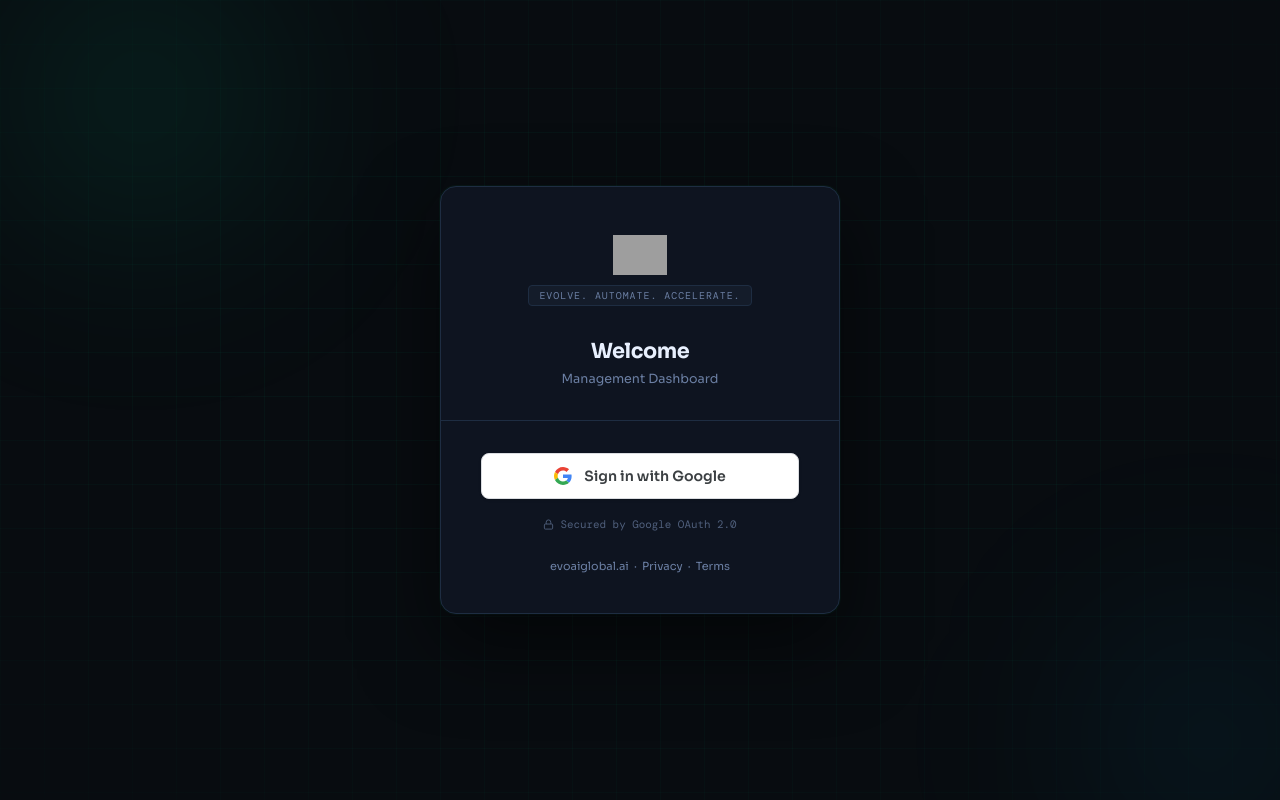
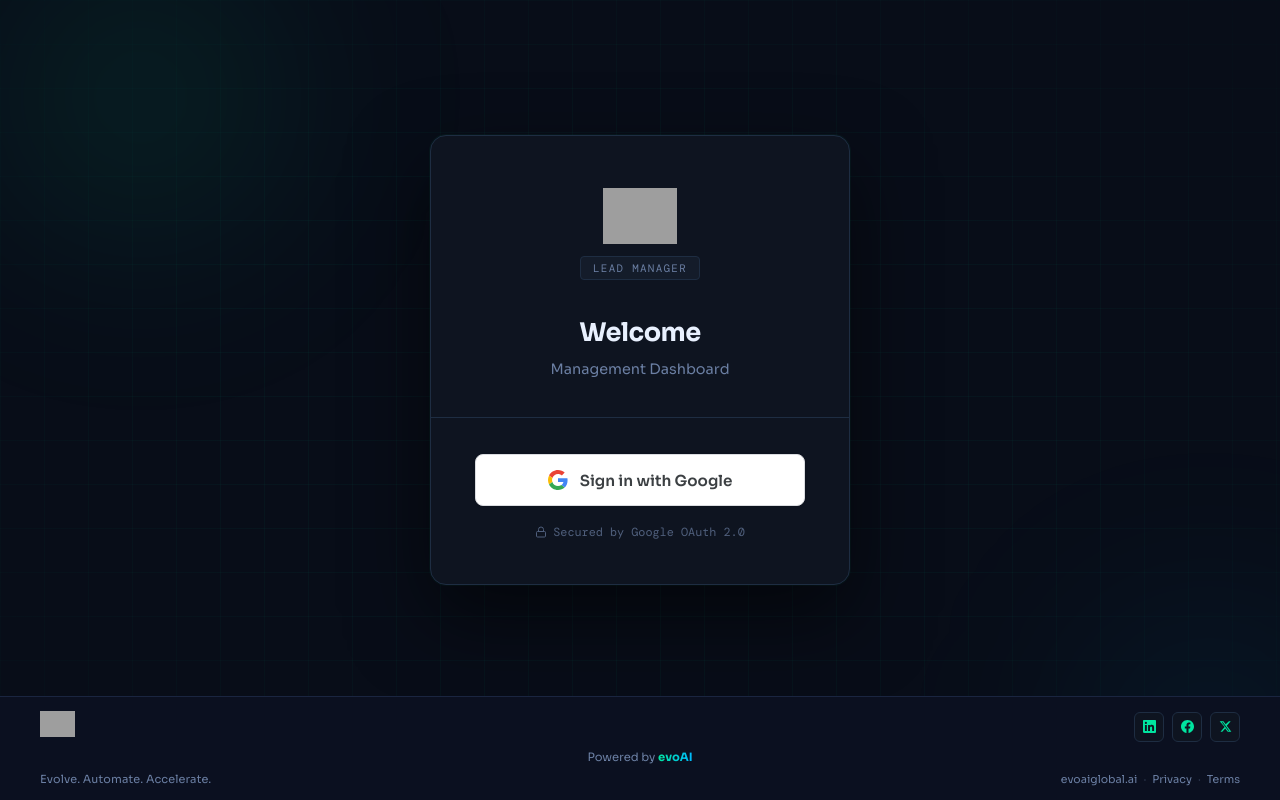
Before and after one commit to aiimplementer/evoai, a plain HTML site: page system/evoai-login.html in a window 1280 px wide. Drawn offline with nearby package versions, Linux system fonts and the light colour scheme; no server answers; grey boxes are pictures that could not be loaded.

Commit message:
Add files via upload

```diff
--- a/system/evoai-login.html
+++ b/system/evoai-login.html
@@ -8,17 +8,9 @@
 <link href="https://fonts.googleapis.com/css2?family=Sora:wght@300;400;500;600;700&family=DM+Mono:wght@400;500&display=swap" rel="stylesheet"/>
 
 <script type="module">
-  import { initializeApp }
-    from "https://www.gstatic.com/firebasejs/11.0.1/firebase-app.js";
-  import {
-    getAuth,
-    signInWithPopup,
-    GoogleAuthProvider,
-    setPersistence,
-    browserLocalPersistence
-  } from "https://www.gstatic.com/firebasejs/11.0.1/firebase-auth.js";
+  import { initializeApp } from "https://www.gstatic.com/firebasejs/11.0.1/firebase-app.js";
+  import { getAuth, signInWithPopup, GoogleAuthProvider, setPersistence, browserLocalPersistence } from "https://www.gstatic.com/firebasejs/11.0.1/firebase-auth.js";
 
-  /* ── PASTE YOUR FIREBASE CONFIG HERE ── */
   const firebaseConfig = {
     apiKey: "AIzaSyC4k4kJZ2aDrYs7Ah-H0SuMF-d8s55X9ZM",
     authDomain: "evoai-authentication.firebaseapp.com",
@@ -31,27 +23,20 @@
   const app      = initializeApp(firebaseConfig);
   const auth     = getAuth(app);
   const provider = new GoogleAuthProvider();
-
   await setPersistence(auth, browserLocalPersistence);
 
-  /* ── Google Sign In via Popup ── */
-  /* No onAuthStateChanged here — that was causing the redirect loop */
   window.googleLogin = async () => {
     const btn = document.getElementById('googleBtn');
     btn.disabled = true;
     btn.innerHTML = '<span class="btn-spinner"></span> Opening Google…';
     clearError();
-
     try {
       const result = await signInWithPopup(auth, provider);
-      if (result?.user) {
-        window.location.href = "/system/evoai-leads.html";
-      }
+      if (result?.user) window.location.href = "/system/evoai-leads.html";
     } catch (err) {
       btn.disabled = false;
       btn.innerHTML = googleBtnInner;
-      if (err.code !== 'auth/popup-closed-by-user' &&
-          err.code !== 'auth/cancelled-popup-request') {
+      if (err.code !== 'auth/popup-closed-by-user' && err.code !== 'auth/cancelled-popup-request') {
         showError(friendlyError(err.code));
       }
       console.error(err);
@@ -70,10 +55,7 @@
     return map[code] || 'Something went wrong. Please try again.';
   }
 
-  function clearError() {
-    document.getElementById('errorMsg').style.display = 'none';
-  }
-
+  function clearError() { document.getElementById('errorMsg').style.display = 'none'; }
   function showError(msg) {
     const el = document.getElementById('errorMsg');
     el.querySelector('span').textContent = msg;
@@ -83,7 +65,7 @@
 
 <style>
   :root {
-    --bg:      #080c10;
+    --bg:      #080d18;
     --surface: #0e1420;
     --surface2:#141c2a;
     --border:  #1e2d42;
@@ -121,39 +103,40 @@
   .card {
     position: relative; z-index: 1;
     background: var(--surface); border: 1px solid var(--border); border-radius: 16px;
-    padding: 48px 40px 40px; width: 100%; max-width: 400px;
+    padding: 52px 44px 44px; width: 100%; max-width: 420px;
     box-shadow: 0 32px 80px rgba(0,0,0,.55), 0 0 0 1px rgba(0,229,160,.05);
     animation: cardIn .4s cubic-bezier(.22,1,.36,1); text-align: center;
+    margin-bottom: 80px;
   }
   @keyframes cardIn {
     from { opacity: 0; transform: translateY(28px) scale(.98); }
     to   { opacity: 1; transform: translateY(0) scale(1); }
   }
 
-  .logo-wrap { display: flex; flex-direction: column; align-items: center; gap: 10px; margin-bottom: 32px; }
-  .logo-wrap img { height: 40px; width: auto; }
+  .logo-wrap { display: flex; flex-direction: column; align-items: center; gap: 12px; margin-bottom: 36px; }
+  .logo-wrap img { height: 56px; width: auto; }
   .logo-badge {
-    font-family: var(--mono); font-size: .62rem; letter-spacing: .1em;
+    font-family: var(--mono); font-size: .68rem; letter-spacing: .12em;
     background: var(--surface2); border: 1px solid var(--border);
-    color: var(--muted); padding: 3px 10px; border-radius: 4px; text-transform: uppercase;
+    color: var(--muted); padding: 4px 12px; border-radius: 4px; text-transform: uppercase;
   }
 
-  .card-title { font-size: 1.3rem; font-weight: 700; letter-spacing: -.02em; margin-bottom: 6px; }
-  .card-sub   { font-size: .79rem; color: var(--muted); margin-bottom: 32px; line-height: 1.5; }
-  .divider    { height: 1px; background: var(--border); margin: 0 -40px 32px; }
+  .card-title { font-size: 1.6rem; font-weight: 700; letter-spacing: -.02em; margin-bottom: 10px; }
+  .card-sub   { font-size: .9rem; color: var(--muted); margin-bottom: 36px; line-height: 1.6; }
+  .divider    { height: 1px; background: var(--border); margin: 0 -44px 36px; }
 
   .msg {
     display: none; align-items: flex-start; gap: 10px;
-    padding: 11px 14px; border-radius: 8px;
-    font-size: .79rem; margin-bottom: 20px; line-height: 1.45; text-align: left;
+    padding: 12px 14px; border-radius: 8px;
+    font-size: .84rem; margin-bottom: 20px; line-height: 1.45; text-align: left;
   }
   .msg svg { flex-shrink: 0; margin-top: 1px; }
   .msg-error { background: rgba(255,77,109,.08); border: 1px solid rgba(255,77,109,.2); color: #ff8099; }
 
   .google-btn {
-    width: 100%; padding: 13px 20px;
+    width: 100%; padding: 15px 20px;
     background: #fff; color: #3c4043;
-    font-family: var(--font); font-size: .88rem; font-weight: 600;
+    font-family: var(--font); font-size: .95rem; font-weight: 600;
     border: 1px solid #dadce0; border-radius: 8px; cursor: pointer; transition: all .18s;
     display: flex; align-items: center; justify-content: center; gap: 12px;
     box-shadow: 0 1px 3px rgba(0,0,0,.12);
@@ -171,16 +154,63 @@
 
   .secure-note {
     display: flex; align-items: center; justify-content: center; gap: 6px;
-    margin-top: 18px; font-size: .68rem; color: var(--muted); font-family: var(--mono); opacity: .7;
+    margin-top: 18px; font-size: .74rem; color: var(--muted); font-family: var(--mono); opacity: .7;
   }
 
-  .card-footer { margin-top: 28px; font-size: .7rem; color: var(--muted); }
-  .card-footer a { color: var(--muted); text-decoration: none; transition: color .15s; }
-  .card-footer a:hover { color: var(--accent); }
+  /* ── FOOTER matching evoaiglobal.ai ── */
+  .site-footer {
+    position: fixed; bottom: 0; left: 0; right: 0; z-index: 10;
+    background: #0b1020;
+    border-top: 1px solid #1a2540;
+    padding: 14px 40px;
+  }
+
+  .footer-top {
+    display: flex; align-items: center; justify-content: space-between; margin-bottom: 8px;
+  }
+
+  .footer-logo img { height: 26px; width: auto; }
+
+  .footer-social { display: flex; align-items: center; gap: 8px; }
+  .social-icon {
+    width: 30px; height: 30px; border-radius: 6px;
+    border: 1px solid #1e2d42;
+    display: flex; align-items: center; justify-content: center;
+    color: var(--accent); text-decoration: none; transition: all .18s;
+    background: #0e1420;
+  }
+  .social-icon:hover { border-color: var(--accent); background: rgba(0,229,160,.08); }
+  .social-icon svg { width: 13px; height: 13px; }
+
+  .footer-middle {
+    text-align: center; margin-bottom: 8px;
+    font-size: .72rem; color: var(--muted);
+  }
+  .footer-middle .evoai-link {
+    background: linear-gradient(90deg, #00e5a0, #00b8ff);
+    -webkit-background-clip: text; -webkit-text-fill-color: transparent;
+    background-clip: text; font-weight: 700; text-decoration: none;
+  }
+
+  .footer-bottom {
+    display: flex; align-items: center; justify-content: space-between;
+  }
+
+  .footer-tagline {
+    font-size: .7rem; color: var(--muted); letter-spacing: .01em;
+  }
+
+  .footer-links {
+    display: flex; align-items: center; gap: 6px; font-size: .68rem; color: var(--muted);
+  }
+  .footer-links a { color: var(--muted); text-decoration: none; transition: color .15s; }
+  .footer-links a:hover { color: var(--accent); }
+  .footer-links span { opacity: .4; }
 
   @media (max-width: 480px) {
-    .card { padding: 36px 24px 28px; margin: 16px; }
-    .divider { margin: 0 -24px 28px; }
+    .card { padding: 40px 28px 32px; margin: 16px; margin-bottom: 90px; }
+    .divider { margin: 0 -28px 32px; }
+    .site-footer { padding: 12px 20px; }
   }
 </style>
 </head>
@@ -190,10 +220,9 @@
 <div class="orb orb-2"></div>
 
 <div class="card">
-
   <div class="logo-wrap">
     <img src="https://www.evoaiglobal.ai/images/logo.png" alt="evoAI"/>
-    <span class="logo-badge">Evolve. Automate. Accelerate.</span>
+    <span class="logo-badge">Lead Manager</span>
   </div>
 
   <div class="card-title">Welcome</div>
@@ -207,7 +236,7 @@
   </div>
 
   <button class="google-btn" id="googleBtn" onclick="googleLogin()">
-    <svg width="18" height="18" viewBox="0 0 48 48" style="flex-shrink:0">
+    <svg width="20" height="20" viewBox="0 0 48 48" style="flex-shrink:0">
       <path fill="#EA4335" d="M24 9.5c3.54 0 6.71 1.22 9.21 3.6l6.85-6.85C35.9 2.38 30.47 0 24 0 14.62 0 6.51 5.38 2.56 13.22l7.98 6.19C12.43 13.72 17.74 9.5 24 9.5z"/>
       <path fill="#4285F4" d="M46.98 24.55c0-1.57-.15-3.09-.38-4.55H24v9.02h12.94c-.58 2.96-2.26 5.48-4.78 7.18l7.73 6c4.51-4.18 7.09-10.36 7.09-17.65z"/>
       <path fill="#FBBC05" d="M10.53 28.59c-.48-1.45-.76-2.99-.76-4.59s.27-3.14.76-4.59l-7.98-6.19C.92 16.46 0 20.12 0 24c0 3.88.92 7.54 2.56 10.78l7.97-6.19z"/>
@@ -217,22 +246,48 @@
   </button>
 
   <div class="secure-note">
-    <svg width="11" height="11" viewBox="0 0 24 24" fill="none" stroke="currentColor" stroke-width="2"><rect x="3" y="11" width="18" height="11" rx="2"/><path d="M7 11V7a5 5 0 0 1 10 0v4"/></svg>
+    <svg width="12" height="12" viewBox="0 0 24 24" fill="none" stroke="currentColor" stroke-width="2"><rect x="3" y="11" width="18" height="11" rx="2"/><path d="M7 11V7a5 5 0 0 1 10 0v4"/></svg>
     Secured by Google OAuth 2.0
   </div>
+</div>
 
-  <div class="card-footer">
+<!-- ── Footer matching evoaiglobal.ai ── -->
+<footer class="site-footer">
+  <div class="footer-top">
+    <a href="https://evoaiglobal.ai" target="_blank" class="footer-logo">
+      <img src="https://www.evoaiglobal.ai/images/logo.png" alt="evoAI"/>
+    </a>
+    <div class="footer-social">
+      <!-- LinkedIn -->
+      <a href="https://linkedin.com/company/evoaiglobal" target="_blank" class="social-icon" aria-label="LinkedIn">
+        <svg viewBox="0 0 24 24" fill="currentColor"><path d="M20.447 20.452h-3.554v-5.569c0-1.328-.027-3.037-1.852-3.037-1.853 0-2.136 1.445-2.136 2.939v5.667H9.351V9h3.414v1.561h.046c.477-.9 1.637-1.85 3.37-1.85 3.601 0 4.267 2.37 4.267 5.455v6.286zM5.337 7.433a2.062 2.062 0 0 1-2.063-2.065 2.064 2.064 0 1 1 2.063 2.065zm1.782 13.019H3.555V9h3.564v11.452zM22.225 0H1.771C.792 0 0 .774 0 1.729v20.542C0 23.227.792 24 1.771 24h20.451C23.2 24 24 23.227 24 22.271V1.729C24 .774 23.2 0 22.222 0h.003z"/></svg>
+      </a>
+      <!-- Facebook -->
+      <a href="https://facebook.com/evoaiglobal" target="_blank" class="social-icon" aria-label="Facebook">
+        <svg viewBox="0 0 24 24" fill="currentColor"><path d="M24 12.073c0-6.627-5.373-12-12-12s-12 5.373-12 12c0 5.99 4.388 10.954 10.125 11.854v-8.385H7.078v-3.47h3.047V9.43c0-3.007 1.792-4.669 4.533-4.669 1.312 0 2.686.235 2.686.235v2.953H15.83c-1.491 0-1.956.925-1.956 1.874v2.25h3.328l-.532 3.47h-2.796v8.385C19.612 23.027 24 18.062 24 12.073z"/></svg>
+      </a>
+      <!-- X / Twitter -->
+      <a href="https://x.com/evoaiglobal" target="_blank" class="social-icon" aria-label="X">
+        <svg viewBox="0 0 24 24" fill="currentColor"><path d="M18.244 2.25h3.308l-7.227 8.26 8.502 11.24H16.17l-4.714-6.231-5.401 6.231H2.748l7.73-8.835L1.254 2.25H8.08l4.259 5.631 5.905-5.631zm-1.161 17.52h1.833L7.084 4.126H5.117z"/></svg>
+      </a>
+    </div>
+  </div>
+  <div class="footer-middle">
+    Powered by <a href="https://evoaiglobal.ai/#services" target="_blank" class="evoai-link">evoAI</a>
+  </div>
+  <div class="footer-bottom">
+    <span class="footer-tagline">Evolve. Automate. Accelerate.</span>
+    <div class="footer-links">
       <a href="https://evoaiglobal.ai" target="_blank">evoaiglobal.ai</a>
-    &nbsp;·&nbsp;
+      <span>·</span>
       <a href="https://evoaiglobal.ai/privacy-policy" target="_blank">Privacy</a>
-    &nbsp;·&nbsp;
+      <span>·</span>
       <a href="https://evoaiglobal.ai/terms" target="_blank">Terms</a>
     </div>
-
   </div>
+</footer>
 
 <script>
-  /* Capture original button HTML for reset after errors */
   const googleBtnInner = document.getElementById('googleBtn').innerHTML;
 </script>
 
```
Lines whose indentation alone changed are shown as unchanged.
